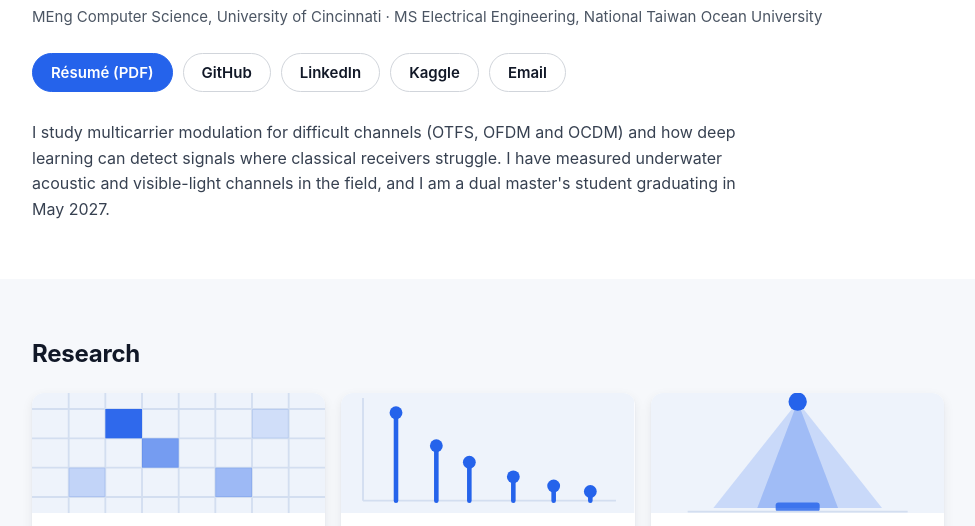
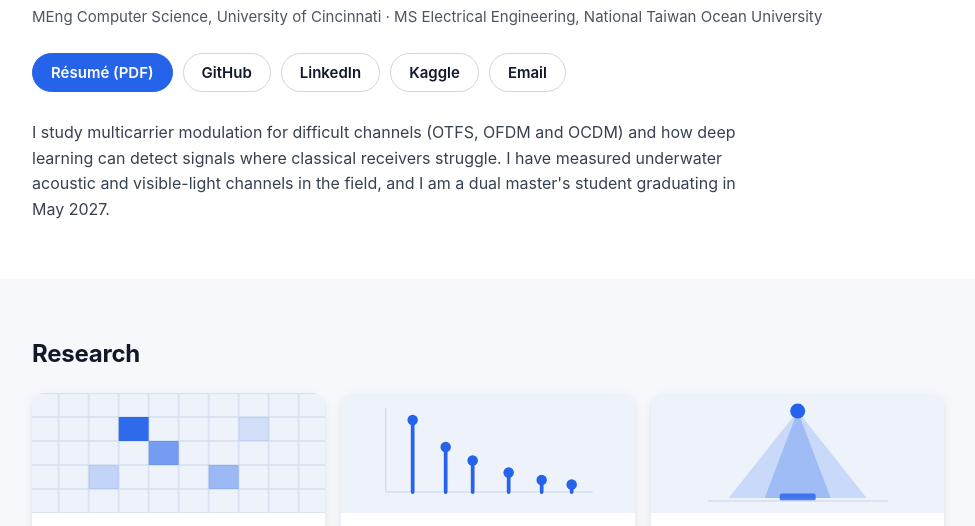
Before and after one commit to en-shuo-zhang/en-shuo-zhang.github.io, a plain HTML site: page index.html in a window 1280 px wide. Shown: the part 221-747 px from the top of the page, without its empty margins (152-1127 px from the left). Drawn offline with Linux system fonts and the light colour scheme.

Commit message:
fix: show research figures whole and keep print headings with their content
Co-Authored-By: Claude Fable 5.2 <noreply@anthropic.com>

```diff
--- a/index.html
+++ b/index.html
@@ -57,9 +57,13 @@
         <div class="card-grid">
           <article class="card" id="research-otfs">
             <div class="card__figure">
-              <svg viewBox="0 0 160 80" role="img" aria-label="Diagram: delay-Doppler grid" preserveAspectRatio="xMidYMid slice">
-                <rect width="160" height="80" fill="#eef3fb"/>
-                <path d="M0 16H160M0 32H160M0 48H160M0 64H160M20 0V80M40 0V80M60 0V80M80 0V80M100 0V80M120 0V80M140 0V80" stroke="#d3def0" fill="none"/>
+              <svg viewBox="0 0 160 80" role="img" aria-label="Diagram: delay-Doppler grid">
+                <defs>
+                  <pattern id="dd-grid" x="-10" y="-8" width="20" height="16" patternUnits="userSpaceOnUse">
+                    <path d="M10 0V16M0 8H20" stroke="#d3def0" fill="none"/>
+                  </pattern>
+                </defs>
+                <rect x="-480" width="1120" height="80" fill="url(#dd-grid)"/>
                 <g fill="#2563eb">
                   <rect x="40" y="16" width="20" height="16" opacity=".95"/>
                   <rect x="60" y="32" width="20" height="16" opacity=".6"/>
@@ -83,8 +87,7 @@
 
           <article class="card" id="research-acoustic">
             <div class="card__figure">
-              <svg viewBox="0 0 160 80" role="img" aria-label="Diagram: multipath delay profile" preserveAspectRatio="xMidYMid slice">
-                <rect width="160" height="80" fill="#eef3fb"/>
+              <svg viewBox="0 0 160 80" role="img" aria-label="Diagram: multipath delay profile">
                 <path d="M12 66H150M12 66V10" stroke="#d3def0" fill="none"/>
                 <path d="M30 66V18M52 66V36M70 66V45M94 66V53M116 66V58M136 66V61" stroke="#2563eb" stroke-width="2.5" stroke-linecap="round" fill="none"/>
                 <g fill="#2563eb">
@@ -111,8 +114,7 @@
 
           <article class="card" id="research-lifi">
             <div class="card__figure">
-              <svg viewBox="0 0 160 80" role="img" aria-label="Diagram: light cone from an LED to a receiver" preserveAspectRatio="xMidYMid slice">
-                <rect width="160" height="80" fill="#eef3fb"/>
+              <svg viewBox="0 0 160 80" role="img" aria-label="Diagram: light cone from an LED to a receiver">
                 <path d="M80 12 L34 70 H126 Z" fill="#2563eb" opacity=".18"/>
                 <path d="M80 12 L58 70 H102 Z" fill="#2563eb" opacity=".25"/>
                 <circle cx="80" cy="12" r="5" fill="#2563eb"/>
--- a/styles.css
+++ b/styles.css
@@ -9,6 +9,7 @@
   --hairline: #e5e7eb;
   --band: #f6f8fb;
   --accent: #2563eb;
+  --figure-bg: #eef3fb;
   --tag-bg: #eef3fb;
   --tag-text: #1d4ed8;
   --badge-bg: #fef3c7;
@@ -233,6 +234,13 @@ section {
   border-radius: var(--radius);
   background: #fff;
   box-shadow: 0 1px 2px rgba(16, 24, 40, 0.06), 0 4px 12px rgba(16, 24, 40, 0.07);
+}
+
+/* Each drawing is scaled to fit the figure's height and centred; the
+   background fills whatever width is left over on wide cards. */
+.card__figure {
+  overflow: hidden;
+  background: var(--figure-bg);
 }
 
 .card__figure svg {
@@ -494,6 +502,12 @@ section {
     box-shadow: none;
   }
 
+  /* A heading stays on the same page as what follows it. */
+  h2,
+  h3 {
+    break-after: avoid;
+  }
+
   .timeline li {
     grid-template-columns: 1fr auto;
     break-inside: avoid;
```
